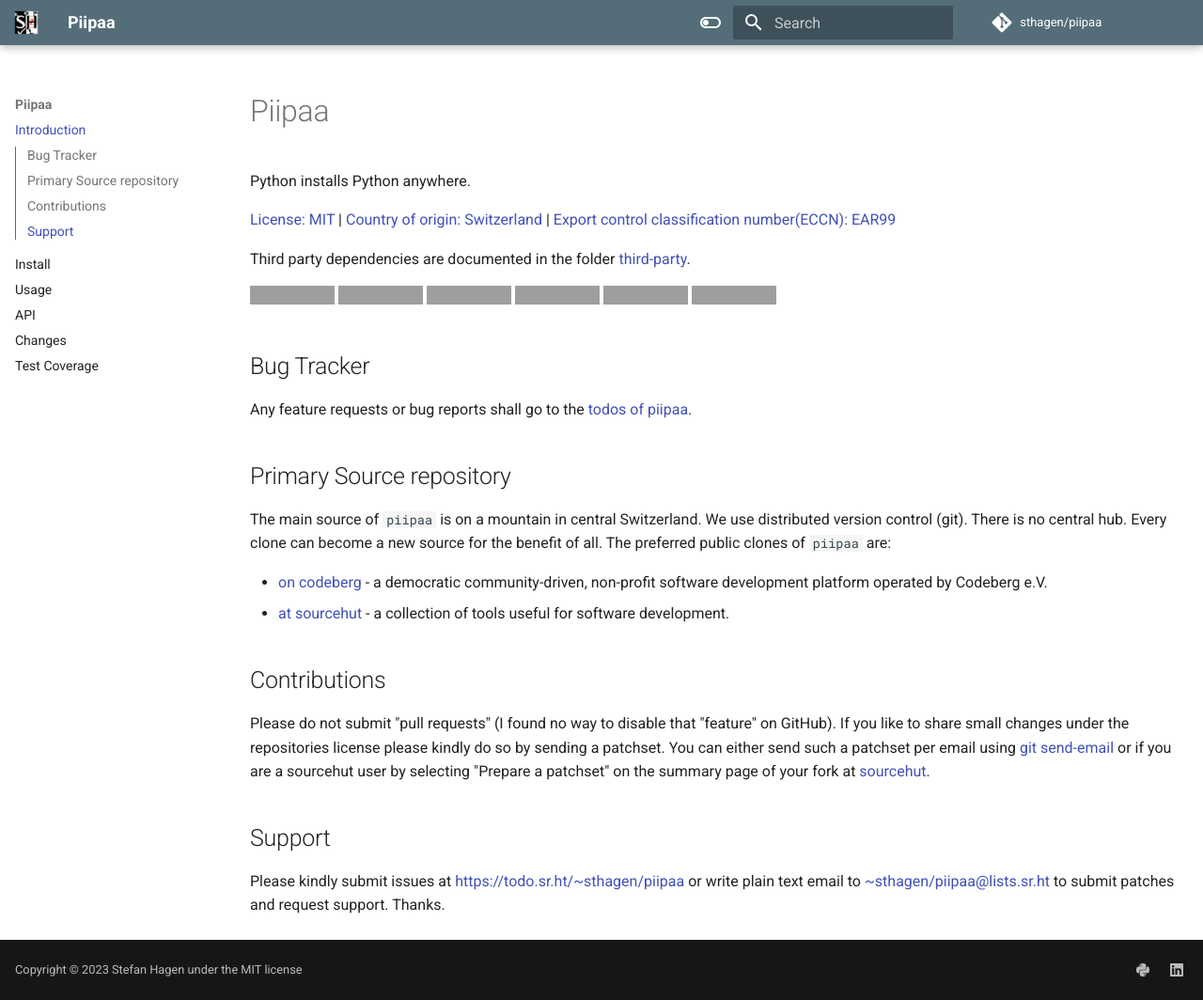
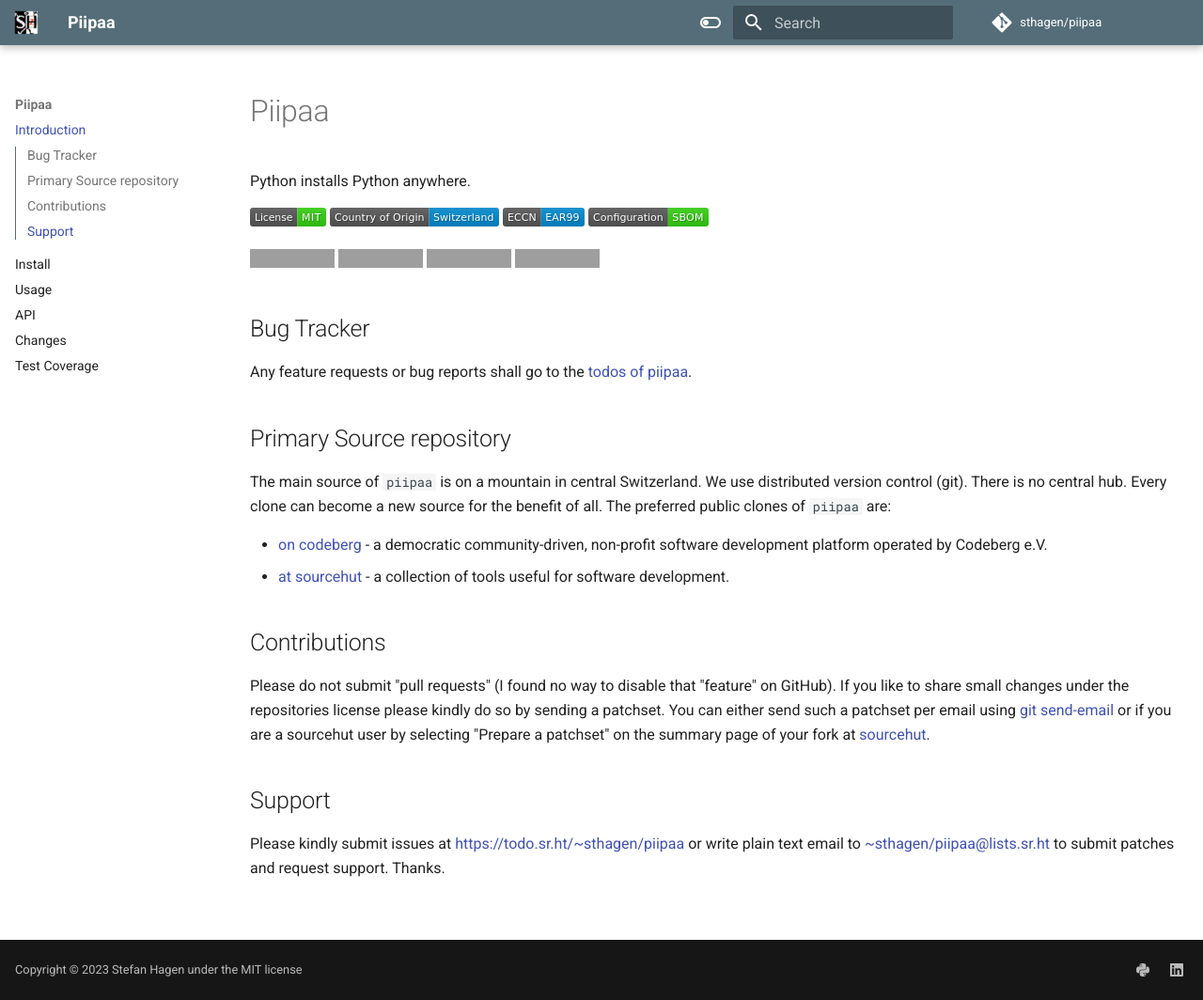
Before and after one commit to sthagen/piipaa, an MkDocs documentation site: the page built from docs/index.md, in a window 1280 px wide and 1064 px high. Shown: the whole window at 94% size. Built offline with MkDocs 1.6.1 and Material for MkDocs 9.7.7, drawn with Linux system fonts in a browser that asks for light colours; grey boxes are pictures that could not be loaded.

Commit message:
Migrated textual indicator to local badges for docs

```diff
--- a/docs/index.md
+++ b/docs/index.md
@@ -2,18 +2,15 @@
 
 Python installs Python anywhere.
 
-[License: MIT](https://git.sr.ht/~sthagen/piipaa/tree/default/item/LICENSE) |
-[Country of origin: Switzerland](https://git.sr.ht/~sthagen/piipaa/tree/default/item/COUNTRY-OF-ORIGIN) |
-[Export control classification number(ECCN): EAR99](https://git.sr.ht/~sthagen/piipaa/tree/default/item/EXPORT-CONTROL-CLASSIFICATION-NUMBER)
+[![license](badges/license-spdx-mit.svg)](https://git.sr.ht/~sthagen/piipaa/tree/default/item/LICENSE)
+[![Country of Origin](badges/country-of-origin-name-switzerland-neutral.svg)](https://git.sr.ht/~sthagen/piipaa/tree/default/item/COUNTRY-OF-ORIGIN)
+[![Export Classification Control Number (ECCN)](badges/export-control-classification-number_eccn-ear99-neutral.svg)](https://git.sr.ht/~sthagen/piipaa/tree/default/item/EXPORT-CONTROL-CLASSIFICATION-NUMBER)
+[![Configuration](badges/configuration-sbom.svg)](third-party/index.html)
 
-Third party dependencies are documented in the folder [third-party](third-party/README.md).
-
-[![version](https://img.shields.io/pypi/v/piipaa.svg?style=flat)](https://pypi.python.org/pypi/piipaa/)
-[![downloads](https://static.pepy.tech/badge/piipaa/month)](https://pepy.tech/project/piipaa)
-[![wheel](https://img.shields.io/pypi/wheel/piipaa.svg?style=flat)](https://pypi.python.org/pypi/piipaa/)
-[![supported-versions](https://img.shields.io/pypi/pyversions/piipaa.svg?style=flat)](https://pypi.python.org/pypi/piipaa/)
-[![supported-implementations](https://img.shields.io/pypi/implementation/piipaa.svg?style=flat)](https://pypi.python.org/pypi/piipaa/)
-[![maintenance-status](https://img.shields.io/github/commit-activity/y/sthagen/piipaa.svg?style=flat)](https://git.sr.ht/~sthagen/piipaa/log)
+[![Version](https://img.shields.io/pypi/v/piipaa.svg?style=flat)](https://pypi.python.org/pypi/piipaa/)
+[![Downloads](https://static.pepy.tech/badge/piipaa/month)](https://pepy.tech/project/piipaa)
+[![Supported Versions](https://img.shields.io/pypi/pyversions/piipaa.svg?style=flat)](https://pypi.python.org/pypi/piipaa/)
+[![Maintenance Status](https://img.shields.io/github/commit-activity/y/sthagen/piipaa.svg?style=flat)](https://git.sr.ht/~sthagen/piipaa/log)
 
 ## Bug Tracker
 
```
